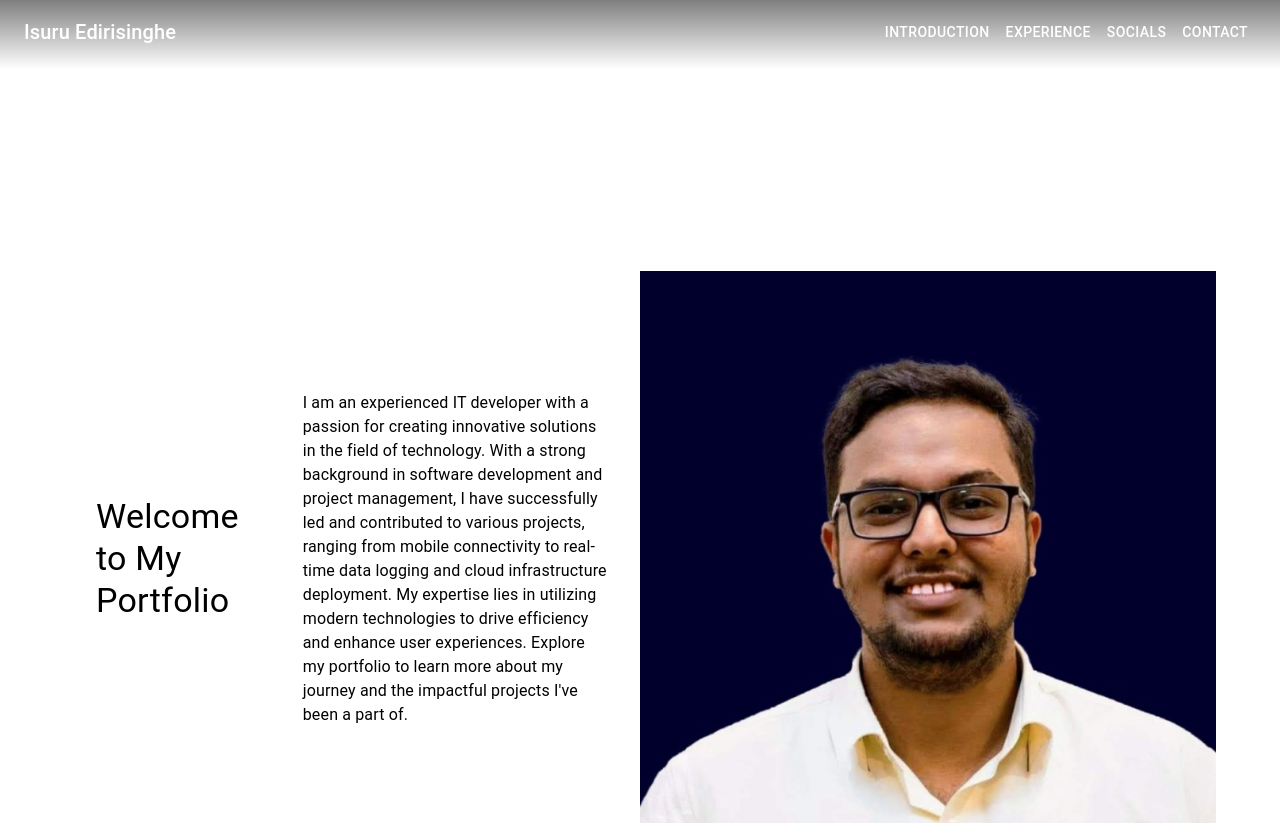
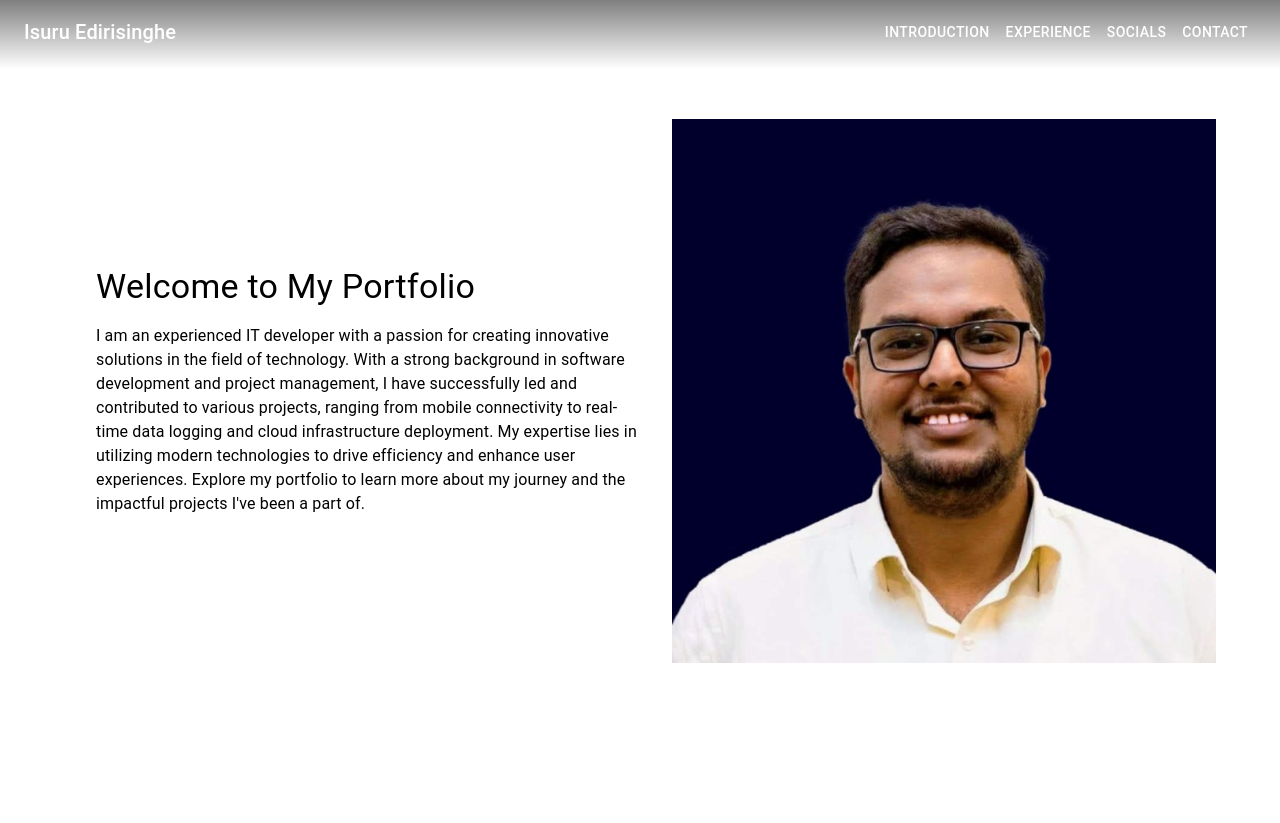
Before and after one commit to isuru117/portfolio, a React (Create React App) app: page / in a window 1280 px wide. Shown: the top 823 px of the page. Built offline with nearby package versions, Linux system fonts and the light colour scheme.

Commit message:
updates to introduction

```diff
--- a/src/App.css
+++ b/src/App.css
@@ -25,7 +25,6 @@
 }
 
 .app-container {
-  margin-top: 80px;
   padding: 20px;
   height: 100vh;
 }
@@ -57,7 +56,7 @@
 }
 
 .main-content {
-  padding-top: 90px;
+  padding-top: 50px;
 }
 
 body {
--- a/src/components/Introduction/Introduction.tsx
+++ b/src/components/Introduction/Introduction.tsx
@@ -4,12 +4,12 @@ import myImage from '../../assets/images/isuru.jpg';
 
 const Introduction: React.FC = () => {
     return (
-        <Container sx={{ height: '100vh', display: 'flex', alignItems: 'center' }}>
-            <Box sx={{ flex: 1, display: 'flex', justifyContent: 'center', alignItems: 'center' }}>
-                <Typography variant="h4" component="h1" sx={{ textAlign: 'left', padding: 4 }}>
+        <Container sx={{ display: 'flex', alignItems: 'center' }}>
+            <Box sx={{ flex: 1, padding: 4 }}>
+                <Typography variant="h4" component="h1" sx={{ textAlign: 'left', marginBottom: 2 }}>
                     Welcome to My Portfolio
                 </Typography>
-                <Typography variant="body1" component="p" sx={{ textAlign: 'left', padding: 4 }}>
+                <Typography variant="body1" component="p" sx={{ textAlign: 'left' }}>
                     I am an experienced IT developer with a passion for creating innovative solutions in the field of technology.
                     With a strong background in software development and project management, I have successfully led and contributed
                     to various projects, ranging from mobile connectivity to real-time data logging and cloud infrastructure deployment.
```
